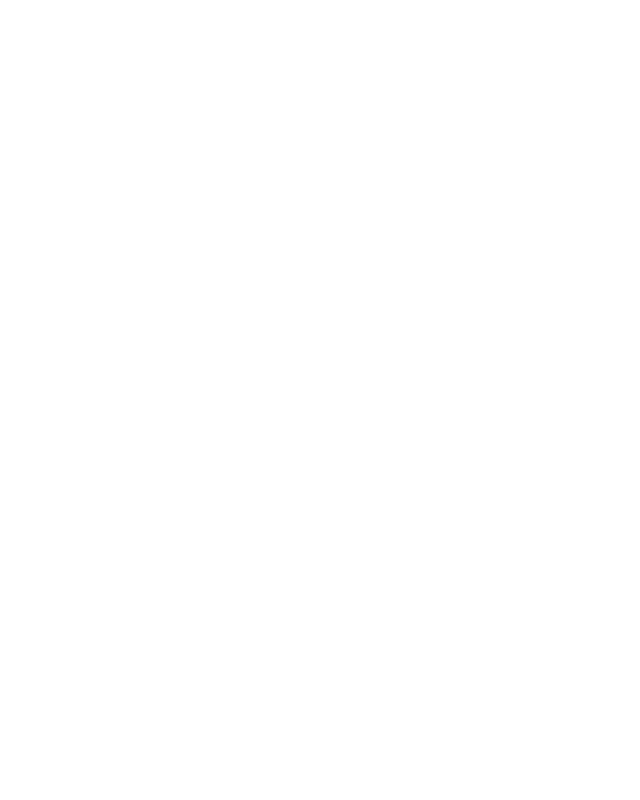
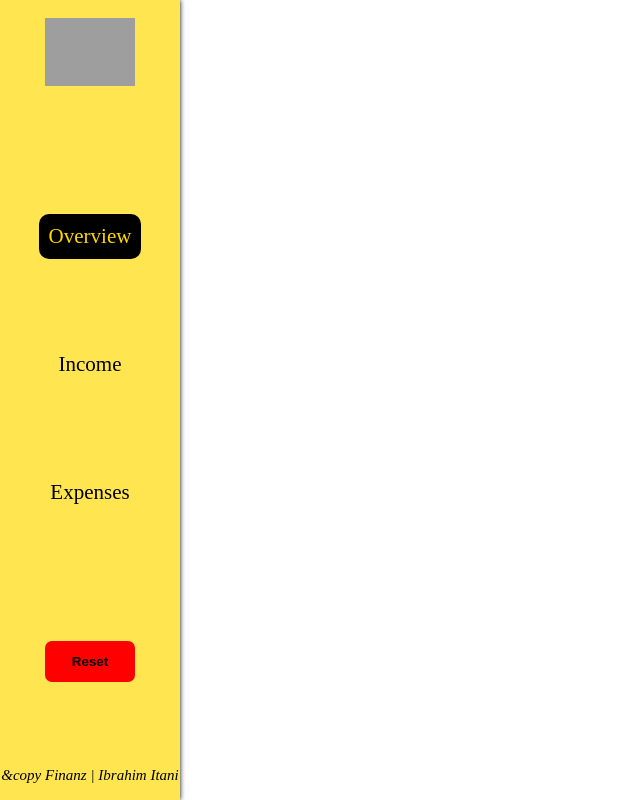
Before and after one commit to IbrahimItani01/finanz-tracker-enhanced, a React (Create React App) app: page / in a window 1280 px wide. Shown: the whole page, without its empty margins (0-640 px from the left). Built offline with nearby package versions, Linux system fonts and the light colour scheme; grey boxes are pictures that could not be loaded.

Commit message:
react <> completed Navbar component

```diff
--- a/src/App.js
+++ b/src/App.js
@@ -1,10 +1,11 @@
+import Navbar from './components/Navbar';
 import './styles/base.css';
 
 function App() {
   return (
-    <>
-
-    </>
+    <div className='virtual-body'>
+      <Navbar/>
+    </div>
   );
 }
 
--- a/src/components/Navbar.jsx
+++ b/src/components/Navbar.jsx
@@ -1,20 +1,21 @@
 import React from 'react'
-import "../styles/dashboard.css"
+import "../styles/base.css"
+
 const Navbar = () => {
   return (
-    <div class="side-bar">
-            <div class="side-logo">
-                <img src="/assets/logo.png" alt="logo"/>
+    <div className="side-bar">
+            <div className="side-logo">
+                <img src={"./assets/logo.png"} alt="logo"/>
             </div>
-            <div class="out-budget hidden" id="warning">
+            <div className="out-budget hidden" id="warning">
                 <h3>Out of Budget!!</h3>
             </div>
             <nav>
-                <a href="/pages/dashboard.html" class="current-page">Overview</a>
+                <a href="/pages/dashboard.html" className="current-page">Overview</a>
                 <a href="/pages/income.html">Income</a>
                 <a href="/pages/expense.html">Expenses</a>
             </nav>
-            <button class="reset" id="reset-button">Reset</button>
+            <button className="reset" id="reset-button">Reset</button>
             <em> &copy Finanz | Ibrahim Itani</em>
     </div>
   )
--- a/src/index.js
+++ b/src/index.js
@@ -4,9 +4,7 @@
 import { BrowserRouter } from 'react-router-dom';
 const root = ReactDOM.createRoot(document.getElementById('root'));
 root.render(
-  <React.StrictMode>
     <BrowserRouter>
       <App />
     </BrowserRouter>
-  </React.StrictMode>
 );
```
